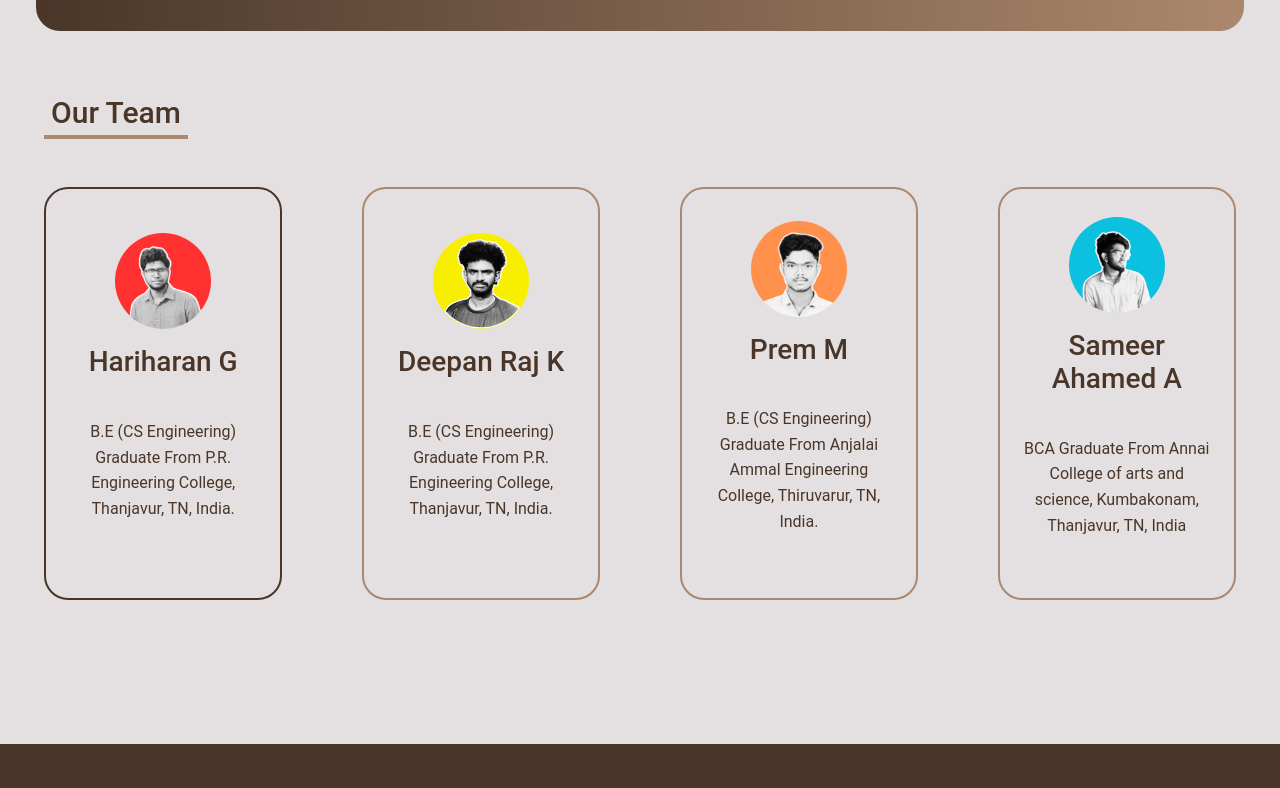
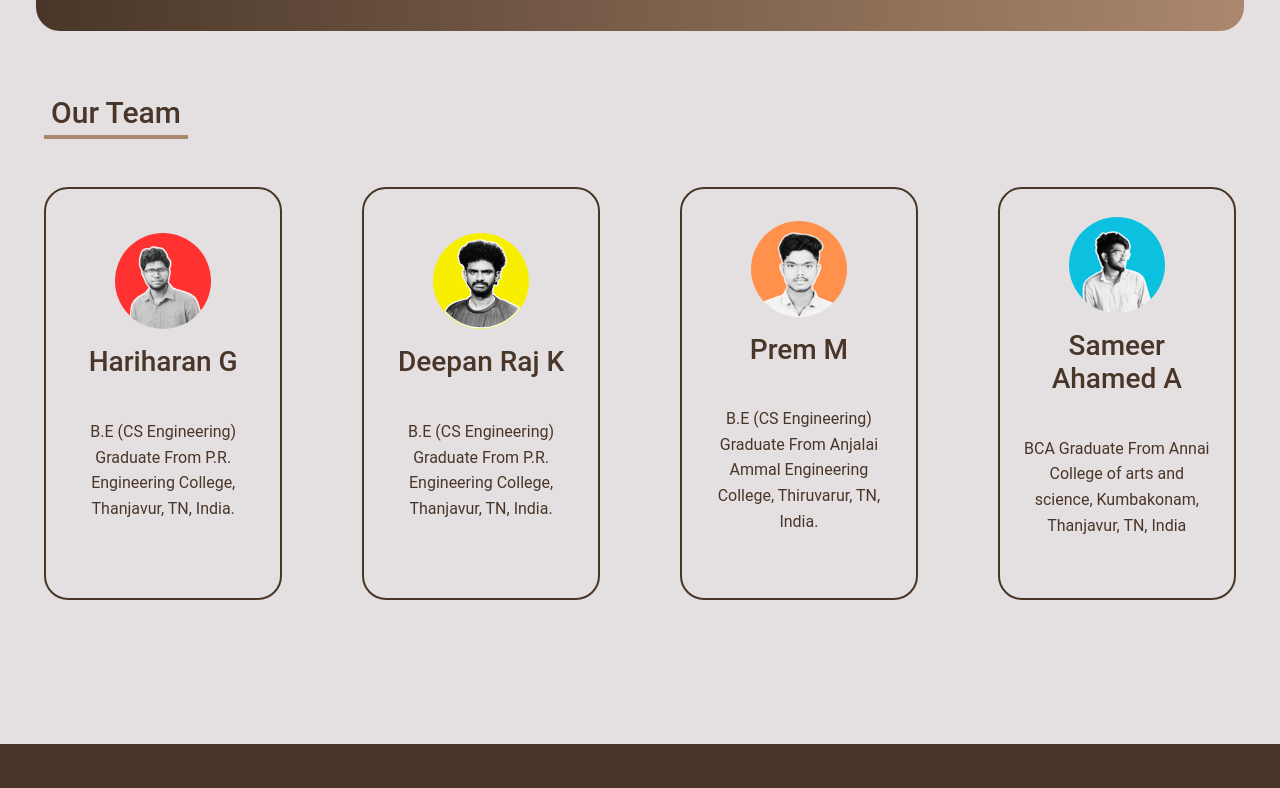
Before and after one commit to Hari-GS/blue-hutch-notice, a React (Vite) app: page /about in a window 1280 px wide. Shown: the part 646-1434 px from the top of the page. Built offline with nearby package versions, Linux system fonts and the light colour scheme.

Commit message:
minor corrections corrected

```diff
--- a/src/components/Navbar.jsx
+++ b/src/components/Navbar.jsx
@@ -23,9 +23,9 @@ const Navbar = () => {
       <div className="md:hidden z-50">
         <button
           onClick={toggleMenu}
-          className="text-[#493628] text-3xl focus:outline-none"
+          className="text-[#E4E0E1] text-3xl focus:outline-none"
         >
-          <i className={isOpen ? "fa-solid fa-times" : "fa-solid fa-bars"}></i>
+          <i className={isOpen ? "fa-solid fa-times" : "text-[#493628] fa-solid fa-bars"}></i>
         </button>
       </div>
 
--- a/src/pages/AboutUs.jsx
+++ b/src/pages/AboutUs.jsx
@@ -40,7 +40,7 @@ Hari and Team
 
                 </div>
             </div>
-            <div className=' text-[#493628] border-[#AB886D] border-2 py-7 my-10 md:w-1/5 flex flex-col rounded-3xl items-center justify-center'>
+            <div className=' text-[#493628] border-[#493628] border-2 py-7 my-10 md:w-1/5 flex flex-col rounded-3xl items-center justify-center'>
                 <img className='w-24 h-24 rounded-full object-cover ' src={deepanPic}/>
                 <div className='px-4 text-center'>
                     <h3 className='py-3'> Deepan Raj K </h3>
@@ -51,7 +51,7 @@ Hari and Team
 
                 </div>
             </div>
-            <div className=' text-[#493628] border-[#AB886D] border-2 py-7 my-10 md:w-1/5 flex flex-col rounded-3xl items-center justify-center'>
+            <div className=' text-[#493628] border-[#493628] border-2 py-7 my-10 md:w-1/5 flex flex-col rounded-3xl items-center justify-center'>
                 <img className='w-24 h-24 rounded-full object-cover ' src={premPic}/>
                 <div className='px-4 text-center'>
                     <h3 className='py-3'> Prem M</h3>
@@ -60,7 +60,7 @@ Hari and Team
                 </div>
 
             </div>
-            <div className=' text-[#493628] border-[#AB886D] border-2 py-7 my-10 md:w-1/5 flex flex-col rounded-3xl items-center justify-center'>
+            <div className=' text-[#493628] border-[#493628] border-2 py-7 my-10 md:w-1/5 flex flex-col rounded-3xl items-center justify-center'>
                 <img className='w-24 h-24 rounded-full object-cover ' src={SameerPic}/>
                 <div className='px-4 text-center'>
                     <h3 className='py-3'>Sameer Ahamed A</h3>
--- a/src/pages/Hero.jsx
+++ b/src/pages/Hero.jsx
@@ -29,7 +29,7 @@ function Hero  () {
         </div>
 
       </div>
-      <div className="text-center">
+      <div className="text-center md:px-0 px-2">
         <h1 className="text-[#493628] font-bold text-xl ">வணக்கம் | Welcome! We are Specialized in Developing Websites for Hotels and Restaurants</h1>
       </div>
     </div>
```
